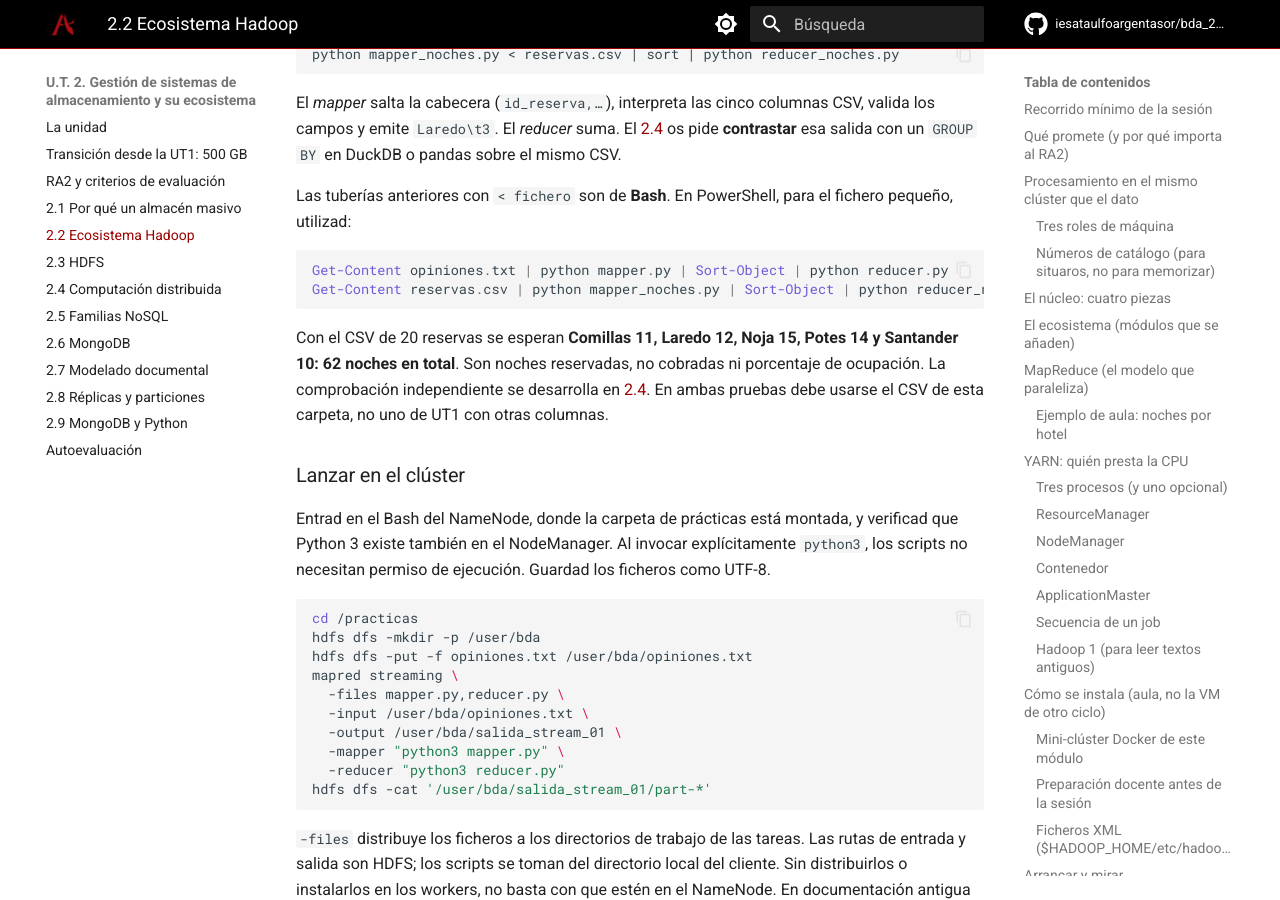
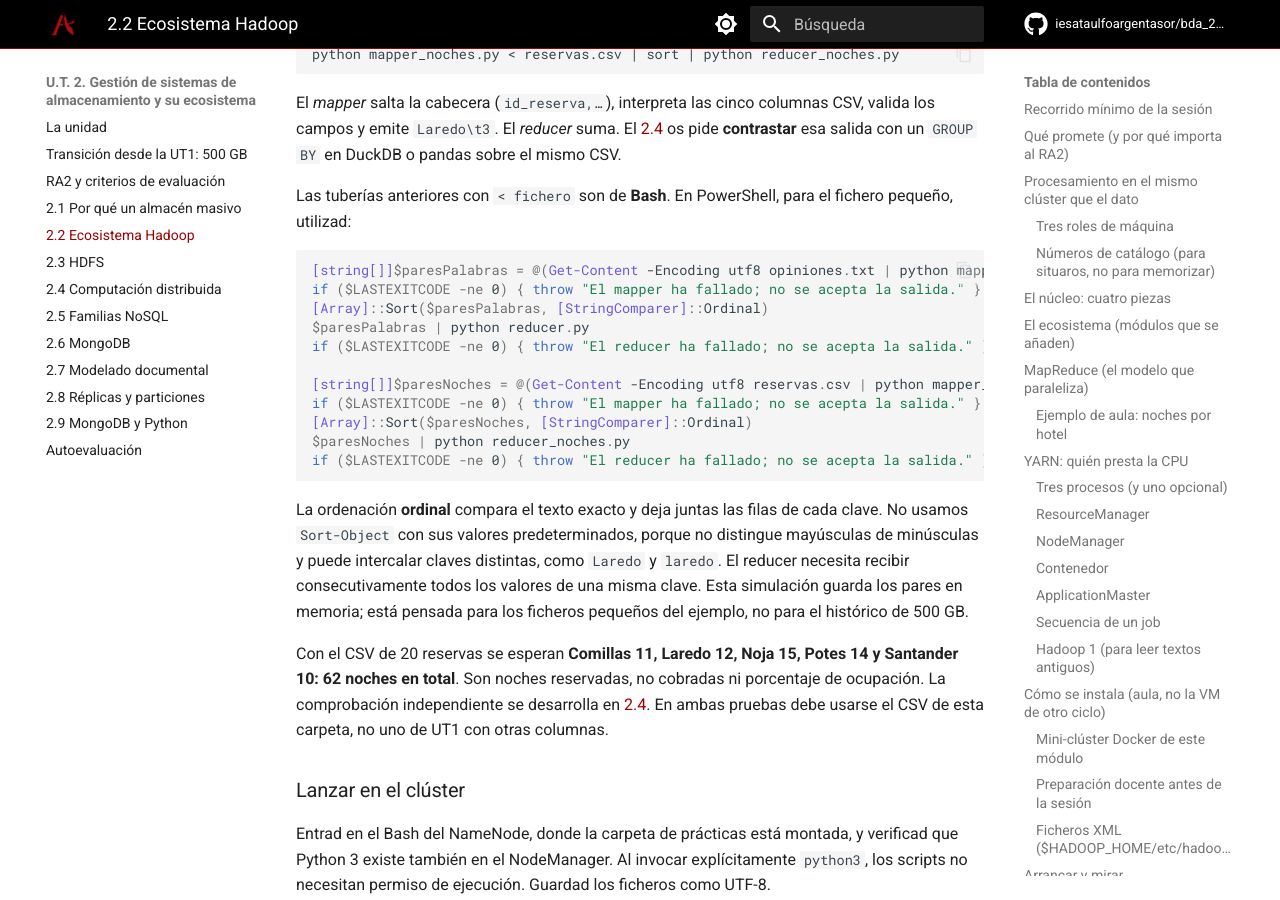
Before and after one commit to iesataulfoargentasor/bda_2026_2027, an MkDocs documentation site: the page built from docs/ut2/ecosistema.md, in a window 1280 px wide and 900 px high, scrolled down 24857 px. Built offline with MkDocs 1.6.1 and Material for MkDocs 9.7.7, drawn with Linux system fonts in a browser that asks for light colours; comment, search, counter and statistics services are not loaded.

Commit message:
Corrige ordenación PowerShell y recorrido MapReduce de UT2

````diff
--- a/docs/ut2/ecosistema.md
+++ b/docs/ut2/ecosistema.md
@@ -820,9 +820,20 @@ El *mapper* salta la cabecera (`id_reserva,…`), interpreta las cinco columnas
 Las tuberías anteriores con `< fichero` son de **Bash**. En PowerShell, para el fichero pequeño, utilizad:
 
 ```powershell
-Get-Content opiniones.txt | python mapper.py | Sort-Object | python reducer.py
-Get-Content reservas.csv | python mapper_noches.py | Sort-Object | python reducer_noches.py
+[string[]]$paresPalabras = @(Get-Content -Encoding utf8 opiniones.txt | python mapper.py)
+if ($LASTEXITCODE -ne 0) { throw "El mapper ha fallado; no se acepta la salida." }
+[Array]::Sort($paresPalabras, [StringComparer]::Ordinal)
+$paresPalabras | python reducer.py
+if ($LASTEXITCODE -ne 0) { throw "El reducer ha fallado; no se acepta la salida." }
+
+[string[]]$paresNoches = @(Get-Content -Encoding utf8 reservas.csv | python mapper_noches.py)
+if ($LASTEXITCODE -ne 0) { throw "El mapper ha fallado; no se acepta la salida." }
+[Array]::Sort($paresNoches, [StringComparer]::Ordinal)
+$paresNoches | python reducer_noches.py
+if ($LASTEXITCODE -ne 0) { throw "El reducer ha fallado; no se acepta la salida." }
 ```
+
+La ordenación **ordinal** compara el texto exacto y deja juntas las filas de cada clave. No usamos `Sort-Object` con sus valores predeterminados, porque no distingue mayúsculas de minúsculas y puede intercalar claves distintas, como `Laredo` y `laredo`. El reducer necesita recibir consecutivamente todos los valores de una misma clave. Esta simulación guarda los pares en memoria; está pensada para los ficheros pequeños del ejemplo, no para el histórico de 500 GB.
 
 Con el CSV de 20 reservas se esperan **Comillas 11, Laredo 12, Noja 15, Potes 14 y Santander 10: 62 noches en total**. Son noches reservadas, no cobradas ni porcentaje de ocupación. La comprobación independiente se desarrolla en [2.4](computacion-distribuida.md). En ambas pruebas debe usarse el CSV de esta carpeta, no uno de UT1 con otras columnas.
 
````
Also changed, not shown: docs/ut2/computacion-distribuida.md (+5 -2 lines), docs/ut2/por-que-almacenamiento.md (+5 -3 lines).
